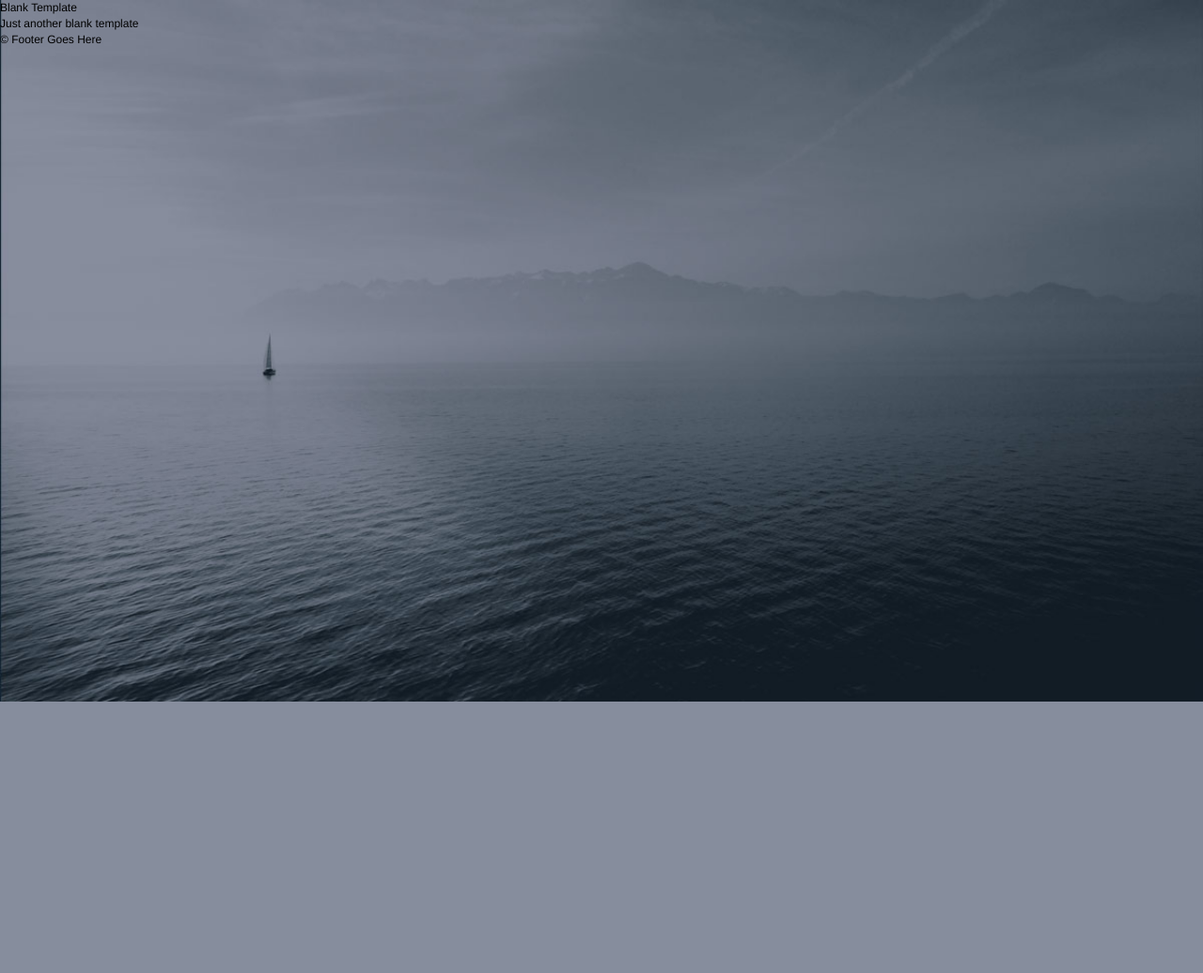
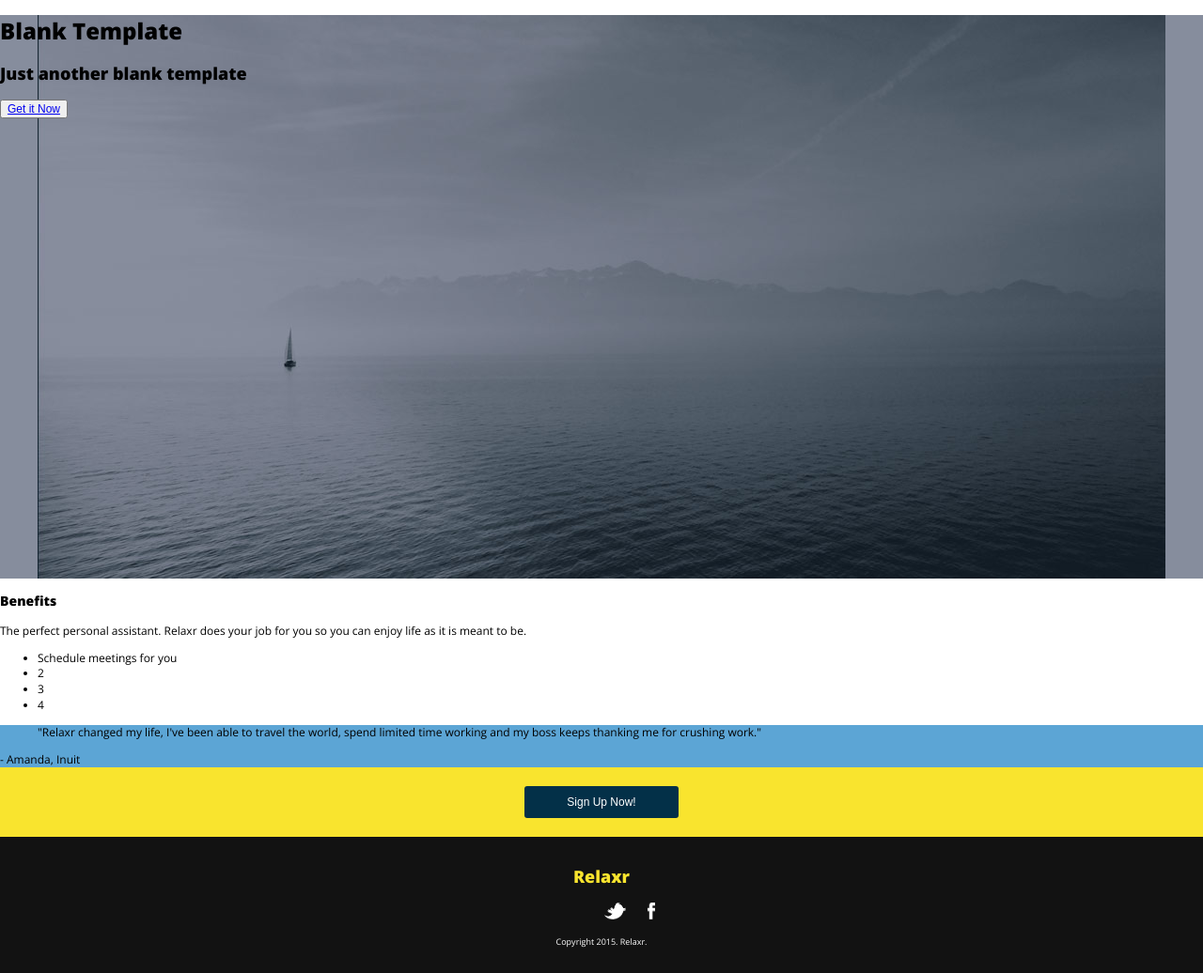
Before and after one commit to ziprazseattle/relaxer, a plain HTML site: page index.html in a window 1280 px wide. Shown: the whole page at 94% size. Before the commit the page ends 800 px from the top, so only its background shows below. Drawn offline with nearby package versions, Linux system fonts and the light colour scheme.

Commit message:
footer, sign up banner

```diff
--- a/css/style.css
+++ b/css/style.css
@@ -1,8 +1,8 @@
 /*
-Project Name: Blank Template
-Client: Your Client
-Author: Your Name
-Developer @GA in NYC
+Project Name: Relaxr Site
+Client: Relaxr, Inc.
+Author: Amber Zipperer
+Developer @GA in Seattle
 */
 
 
@@ -49,10 +49,10 @@ body {
      color: #000;
      font-size: 12px;
      line-height: 1.4;
-     font-family: Helvetica, Arial, sans-serif;
-     background: url(../images/header_bg.jpg) no-repeat center top rgb(134,141,157);
+     font-family: 'Open Sans', Helvetica, Arial, sans-serif;
       background-size: cover;
 }
+
 
 
 /******************************************
@@ -63,18 +63,90 @@ body {
 #container {
   width: 100%;
   margin: auto;
-  height: 500px;
-
+  box-sizing:border box
 }
 
-header {
-
+header {background-color: rgba(52,143,203,.4);
+        background: url(../images/header_bg.jpg) no-repeat center top rgb(134,141,157);
+        height: 600px;
 }
 
-footer {
+.benefits {background-color:  background color: #f0efef;
 
 }
 
 /******************************************
+/* QUOTE STYLES
+/*******************************************/
+
+.quote {background-color: rgba(52,143,203,.8);
+
+}
+
+author {
+  font-style: bold;
+}
+
+.quote-dash {
+  font-style: normal;
+}
+
+/******************************************
+/* SIGN UP BANNER STYLES
+/*******************************************/
+
+
+.sign-up-banner {
+      background-color: #f9e42e;
+      text-align: center;
+      padding: 20px 0px;
+      color: fff;
+}
+
+.sign-up-banner a {
+  color: #fff;
+  text-decoration: none;
+}
+
+.sign-up-banner button {
+  background-color: #033048;
+  border-radius: 3px;
+  border: none;
+  padding: 10px 45px;
+}
+
+
+
+/******************************************
+/* FOOTER STYLES
+/*******************************************/
+
+
+footer {
+  background-color: #121212;
+  text-align: center;
+  color: #f9e42e;
+  padding: 15px 0px 25px 0px;
+}
+
+nav ul {width: 100%;
+         margin: 10px 10px;
+
+}
+
+nav li {display: inline;
+        margin: 10px 10px;
+}
+
+li img {height: 18px;
+
+}
+
+footer small {
+  color: #fff;
+}
+
+
+/******************************************
 /* ADDITIONAL STYLES
 /*******************************************/
--- a/index.html
+++ b/index.html
@@ -8,8 +8,9 @@
 		<title>Blank Template</title>
 
 		<!-- external CSS link -->
-		<link rel="stylesheet" href="css/reset.css">
+		<link rel="stylesheet" href="css/normalize.css">
 		<link rel="stylesheet" href="css/style.css">
+		<link href='https://fonts.googleapis.com/css?family=Open+Sans:300,300italic,600,800' rel='stylesheet' type='text/css'>
 
 	</head>
 	<body>
@@ -17,10 +18,44 @@
 			<header>
 				<h1>Blank Template</h1>
 				<h2>Just another blank template</h2>
+				<button class="yellow"><a href="#">Get it Now</a></button>
 			</header>
+
+<section class="benefits">
+	<h3>Benefits</h3>
+	<p>The perfect personal assistant. Relaxr does your job for you so you can enjoy life as it is meant to be.</p>
+	<ul>
+		<li>Schedule meetings for you</li>
+		<li>2</li>
+		<li>3</li>
+		<li>4</li>
+	</ul>
+</section> <!-- end benefits -->
+
+<section class="quote">
+<blockquote>"Relaxr changed my life, I've been able to travel the world, spend limited time working and my boss keeps thanking me for crushing work."
+</blockquote>
+<author><span class="quote-dash">- Amanda, Inuit</author>
+</section> </section> <!-- end quote -->
+
+<section class="sign-up-banner">
+<button><a href="#">Sign Up Now!</a></button>
+</section> <!-- end sign-up-banner -->
+
+
+
+
 			<footer>
-				&copy; Footer Goes Here
+				<h2>Relaxr</h2>
+				<nav>
+					<ul>
+						<li><a href="twitter.com" alt="See our Tweets"><img src="images/twitter.png"></a></li>
+						<li><a href="facebook.com" alt="Visit us on Facebook"><img src="images/facebook.png"></a></li>
+					</ul>
+				</nav>
+				<small>Copyright 2015. Relaxr.</small>
 			</footer>
+
 		</div><!-- #container -->
 	</body>
 </html>
```
Also changed, not shown: images/dom_tree_for_assignment_720.jpg (added), 1 other file.
